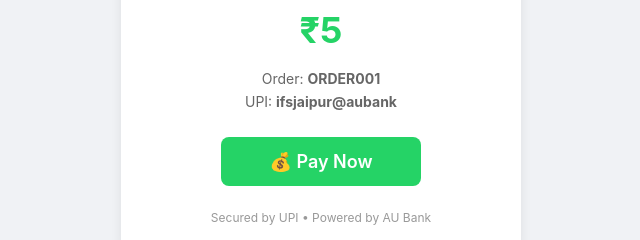
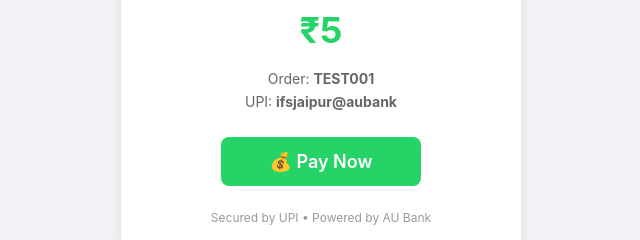
Before and after one commit to ifsjaipur/sachinj-static-site, a plain HTML site: page pay.html in a window 1280 px wide. Shown: the part 341-581 px from the top of the page, 319-959 px from the left. Drawn offline with Linux system fonts and the light colour scheme.

Commit message:
Refactor payment script for hardcoded values

```diff
--- a/pay.html
+++ b/pay.html
@@ -59,36 +59,30 @@
     </div>
 
    <script>
-        // Read payment details from URL parameters
-        const params = new URLSearchParams(window.location.search);
-        const pa = params.get('pa') || 'ifsjaipur@aubank';
-        const pn = params.get('pn') || 'Sachin Jain';
-        const am = params.get('am') || '5';
-        const tn = params.get('tn') || 'Payment';
-        const tr = params.get('tr') || 'ORDER001';
+    // Hardcoded for testing
+    const pa = 'ifsjaipur@aubank';
+    const pn = 'Sachin Jain';
+    const am = '5';
+    const tn = 'Test Payment';
+    const tr = 'TEST001';
 
-        // Display details
     document.getElementById('merchantName').textContent = pn;
     document.getElementById('amount').textContent = '₹' + am;
     document.getElementById('orderId').textContent = tr;
     document.getElementById('vpa').textContent = pa;
     document.getElementById('manualVpa').textContent = pa;
 
-        // Build UPI deep link
     const upiLink = `upi://pay?pa=${encodeURIComponent(pa)}&pn=${encodeURIComponent(pn)}&am=${am}&cu=INR&tn=${encodeURIComponent(tn)}&tr=${encodeURIComponent(tr)}`;
 
     const payBtn = document.getElementById('payBtn');
     payBtn.href = upiLink;
 
-        // Try auto-redirect on mobile
     payBtn.addEventListener('click', function(e) {
-            // Show manual VPA after 3 seconds in case UPI app didn't open
         setTimeout(() => {
             document.getElementById('error').style.display = 'block';
         }, 3000);
     });
 
-        // Auto-redirect if opened on mobile
     if (/Android|iPhone|iPad/i.test(navigator.userAgent)) {
         setTimeout(() => {
             window.location.href = upiLink;
```
Lines whose indentation alone changed are shown as unchanged.
